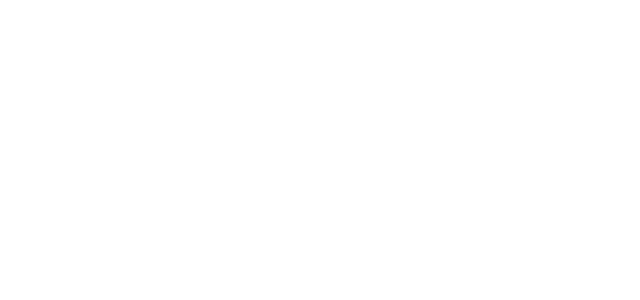
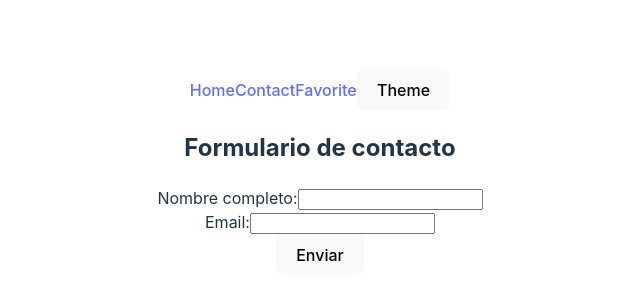
Before and after one commit to LucaCarena97/Final_FrontIII, a React (Vite) app: page /contact in a window 1280 px wide. Before the commit this address had no page. Shown: the part 228-528 px from the top of the page, without its empty margins (320-960 px from the left). Built offline with nearby package versions, Linux system fonts and the light colour scheme.

Commit message:
Completando componentes

```diff
--- a/src/App.jsx
+++ b/src/App.jsx
@@ -2,16 +2,24 @@
 import { BrowserRouter as Router, Routes, Route } from "react-router-dom";
 import { Home } from "./routes/Home";
 import { Favs } from "./routes/Favs";
+import { Contact } from "./routes/Contact";
+import { Navbar } from "./components/Navbar";
+import { Detail } from "./routes/Detail";
 
 function App() {
   return (
     <>
+      <div className="App">
         <Router>
+          <Navbar />
           <Routes>
             <Route path="/" element={<Home />} />
             <Route path="/favs" element={<Favs />} />
+            <Route path="/contact" element={<Contact />} />
+            <Route path="/:id" element={<Detail />} />
           </Routes>
         </Router>
+      </div>
     </>
   );
 }
--- a/src/components/Card.jsx
+++ b/src/components/Card.jsx
@@ -1,5 +1,7 @@
+/* eslint-disable react/prop-types */
 import { Link } from "react-router-dom";
-import img from "../images/doctor.jpg";
+// import img from "../images/doctor.jpg";
+// import style from "./Card.module.css";
 
 export function Card({ id, name, username }) {
   const odontologo = {
@@ -15,14 +17,16 @@
       odontologos.push(odontologo);
       localStorage.setItem("odontologos", JSON.stringify(odontologos));
     } else {
-      alert(`El odontólogo ${odontologo.name}ya ha sido agregado a favoritos.`);
+      alert(
+        `El odontólogo ${odontologo.name} ya ha sido agregado a favoritos.`
+      );
     }
     console.log("Agregando odontologos" + odontologo.id);
   }
 
   return (
     <article>
-      <img src={img} alt="doctor" />
+      {/* <img className={style.card} src={img} alt="doctor" /> */}
       <h2>
         <Link to={`/${id}`}>{name}</Link>
       </h2>
--- /dev/null
+++ b/src/components/Card.modules.css
@@ -0,0 +1,3 @@
+.image {
+  width: 100%;
+}
--- a/src/components/Form.jsx
+++ b/src/components/Form.jsx
@@ -0,0 +1,49 @@
+import { useState } from "react";
+
+export function Form() {
+  const [name, setName] = useState("");
+  const [email, setEmail] = useState("");
+  const [error, setError] = useState("");
+  const [successMessage, setSuccessMessage] = useState("");
+
+  const handleSubmit = (e) => {
+    e.preventDefault();
+
+    if (name.length < 5 && !email.includes("@")) {
+      setError("Por favor verifique su información nuevamente");
+      return;
+    }
+
+    setSuccessMessage(
+      `Gracias ${name}, te contactaremos lo antes posible vía email`
+    );
+  };
+
+  return (
+    <div>
+      <form onSubmit={handleSubmit}>
+        <label>
+          Nombre completo:
+          <input
+            type="text"
+            value={name}
+            onChange={(e) => setName(e.target.value)}
+          />
+        </label>
+        <br />
+        <label>
+          Email:
+          <input
+            type="email"
+            value={email}
+            onChange={(e) => setEmail(e.target.value)}
+          />
+        </label>
+        <br />
+        <button type="submit">Enviar</button>
+      </form>
+      {error && <p>{error}</p>}
+      {successMessage && <p>{successMessage}</p>}
+    </div>
+  );
+}
--- a/src/components/Navbar.jsx
+++ b/src/components/Navbar.jsx
@@ -0,0 +1,13 @@
+import { Link } from "react-router-dom";
+
+export function Navbar() {
+  return (
+    <nav className="navbar">
+      <Link to={"/"}>Home</Link>
+      <Link to={"/contact"}>Contact</Link>
+      <Link to={"/favs"}>Favorite</Link>
+      <Link></Link>
+      <button>Theme</button>
+    </nav>
+  );
+}
--- a/src/routes/Contact.jsx
+++ b/src/routes/Contact.jsx
@@ -0,0 +1,10 @@
+import { Form } from "../components/Form";
+
+export function Contact() {
+  return (
+    <div>
+      <h2>Formulario de contacto</h2>
+      <Form />
+    </div>
+  );
+}
--- /dev/null
+++ b/src/routes/Detail.jsx
@@ -0,0 +1,33 @@
+import { useEffect, useState } from "react";
+import { useParams } from "react-router-dom";
+
+useState;
+
+export function Detail() {
+  const params = useParams();
+  const [detalle, setDetalle] = useState({});
+
+  async function detailFetch() {
+    const response = await fetch(
+      `https://jsonplaceholder.typicode.com/users/${params.id}`
+    );
+    const data = await response.json();
+    setDetalle(data);
+  }
+
+  useEffect(() => {
+    detailFetch();
+  }, []);
+
+  return (
+    <article>
+      <h2>Detalles</h2>
+      <div>
+        <p>Nombre: {detalle.name}</p>
+        <p>Email: {detalle.email}</p>
+        <p>Celular: {detalle.phone}</p>
+        <p>Web: {detalle.website}</p>
+      </div>
+    </article>
+  );
+}
```
Also changed, not shown: src/routes/Detaild.jsx (deleted). Lines whose indentation alone changed are shown as unchanged.
